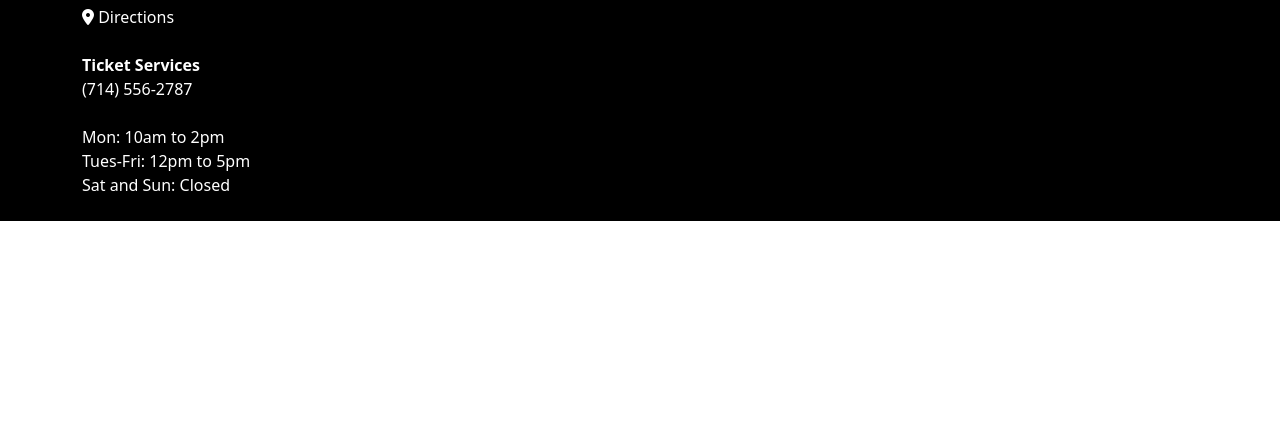
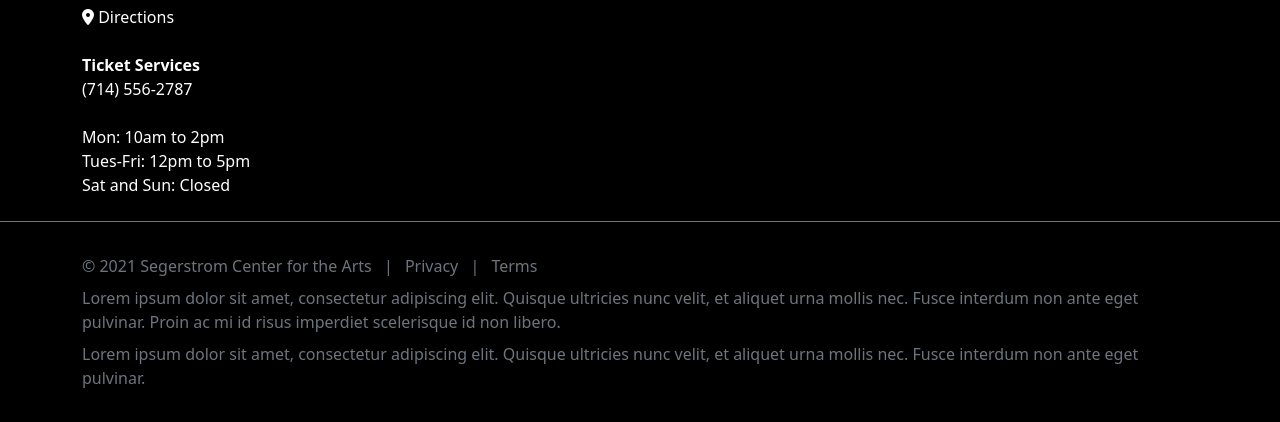
Before and after one commit to patk80/Segerstrom, a plain HTML site: page index.html in a window 1280 px wide. Shown: the part 2194-2616 px from the top of the page. Before the commit the page ends 2415 px from the top, so only its background shows below. Drawn offline with nearby package versions, Linux system fonts and the light colour scheme; a web font is replaced by a local one.

Commit message:
Footer bottom added

```diff
--- a/index.html
+++ b/index.html
@@ -278,7 +278,7 @@
 
 
 
-    <!-- Footer Start -->
+    <!-- Footer Top Start -->
     <footer class="container-fluid bg-black">
         <div class="container">
             <div class="row">
@@ -304,7 +304,23 @@
             </div>
         </div>
     </footer>
-    <!-- Footer End -->
+    <!-- Footer Top End -->
+
+
+
+    <!-- Footer Bottom Start -->
+    <footer class="container-fluid bg-black border-top border-1 border-secondary py-4">
+        <div class="container">
+            <div class="row">
+                <div class="col-12 text-secondary">
+                    <p class="my-2">&copy; 2021 Segerstrom Center for the Arts <span class="mx-2">|</span> <a href="#" class="text-decoration-none text-secondary">Privacy</a> <span class="mx-2">|</span> <a href="#" class="text-decoration-none text-secondary">Terms</a></p>
+                    <p class="my-2">Lorem ipsum dolor sit amet, consectetur adipiscing elit. Quisque ultricies nunc velit, et aliquet urna mollis nec. Fusce interdum non ante eget pulvinar. Proin ac mi id risus imperdiet scelerisque id non libero.</p>
+                    <p class="my-2">Lorem ipsum dolor sit amet, consectetur adipiscing elit. Quisque ultricies nunc velit, et aliquet urna mollis nec. Fusce interdum non ante eget pulvinar.</p>
+                </div>
+            </div>
+        </div>
+    </footer>
+    <!-- Footer Bottom End -->
 
 
 
```
